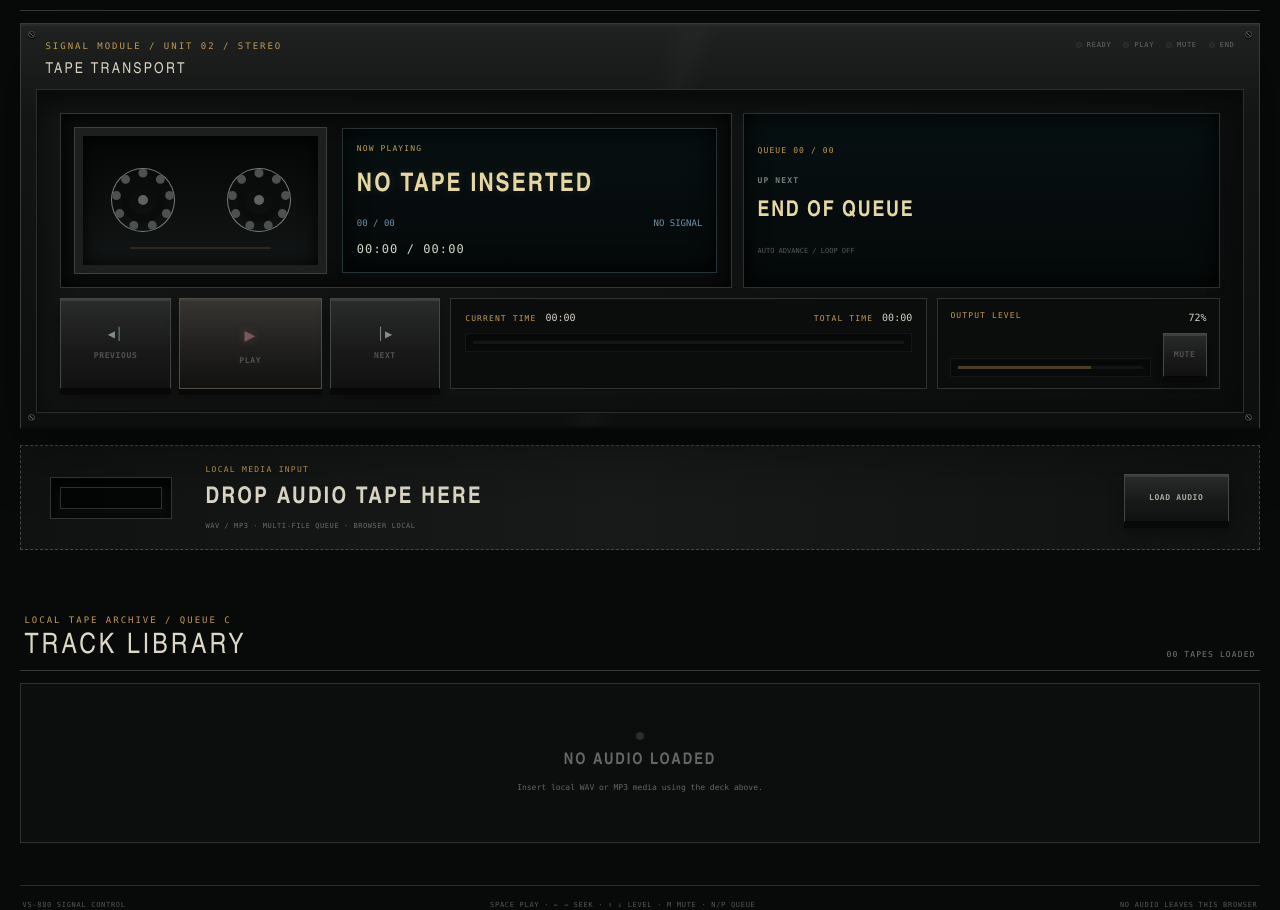
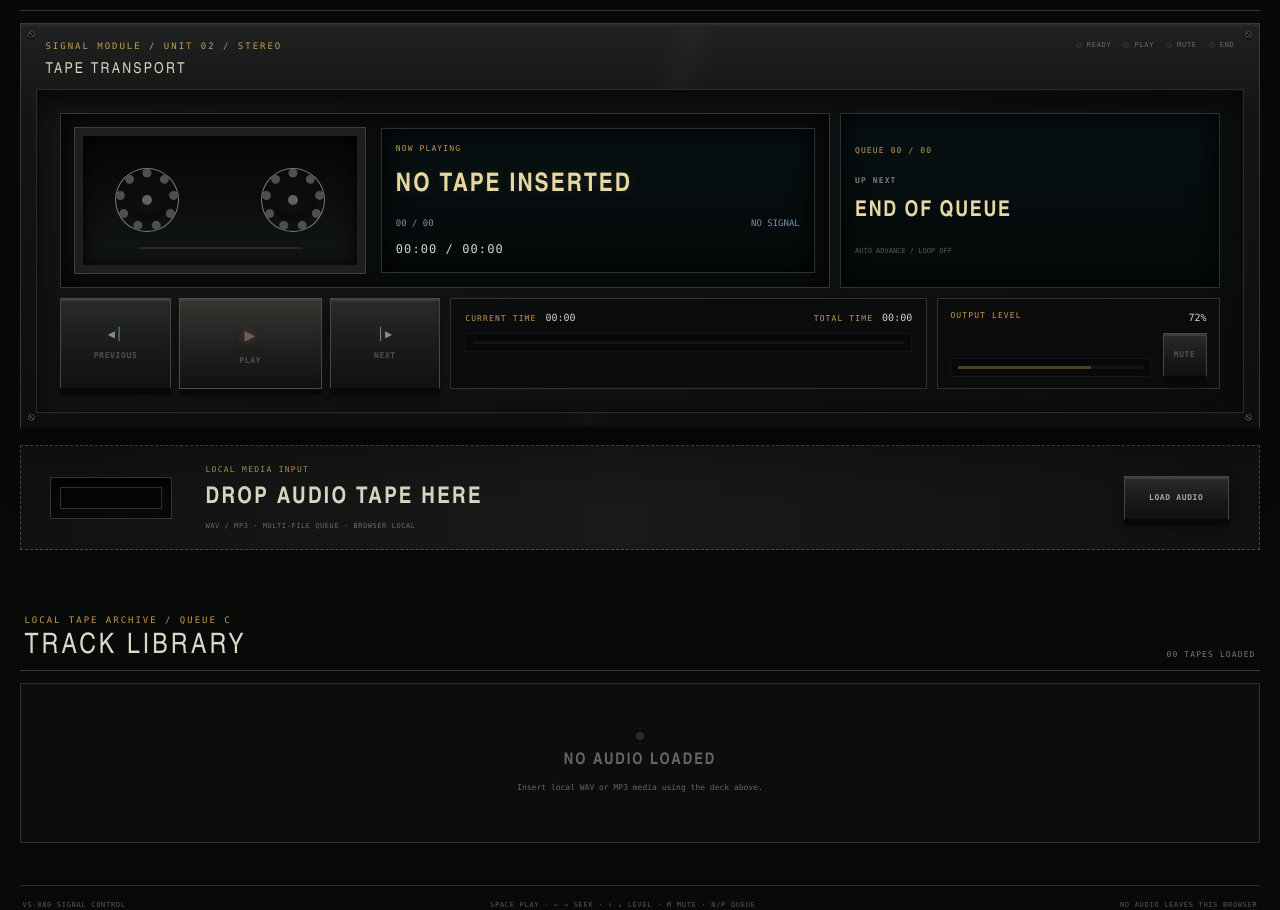
Before and after one commit to RUNU228/VHS-Signal-Station, a Next.js app: page / in a window 1280 px wide. Shown: the part 1272-2182 px from the top of the page. Built offline with nearby package versions, Linux system fonts and the light colour scheme.

Commit message:
feat: make player and track library responsive

```diff
--- a/src/app/globals.css
+++ b/src/app/globals.css
@@ -436,7 +436,7 @@ input:focus-visible {
 .player-panel { padding: 16px; }
 .player-grid {
   display: grid;
-  grid-template-columns: repeat(12, minmax(0, 1fr));
+  grid-template-columns: minmax(0, 1fr);
   gap: var(--panel-gap);
   padding: clamp(12px, 2vw, 22px);
   border: 1px solid #090a0a;
@@ -444,9 +444,17 @@ input:focus-visible {
   box-shadow: 0 0 0 1px #2b2e2e, 0 12px 30px #070808 inset;
 }
 
+.tape-bay,
+.queue-display,
+.transport-controls,
+.seek-module,
+.volume-module {
+  grid-column: 1 / -1;
+  min-width: 0;
+}
+
 .tape-bay {
   display: grid;
-  grid-column: span 7;
   grid-template-columns: minmax(180px, .8fr) 1.2fr;
   gap: 16px;
   padding: 14px;
@@ -531,7 +539,6 @@ input:focus-visible {
 }
 
 .queue-display {
-  grid-column: span 5;
   align-items: flex-start;
 }
 .queue-display strong { margin-top: 18px; color: #7a7d77; }
@@ -540,7 +547,6 @@ input:focus-visible {
 
 .transport-controls {
   display: grid;
-  grid-column: span 4;
   grid-template-columns: 1fr 1.3fr 1fr;
   gap: 8px;
   align-items: stretch;
@@ -550,7 +556,7 @@ input:focus-visible {
 .mute-button,
 .tape-loader button {
   position: relative;
-  min-height: 62px;
+  min-height: var(--control-target);
   border: 1px solid #444746;
   border-bottom-color: #050606;
   color: #aaa99e;
@@ -570,8 +576,8 @@ input:focus-visible {
 .hardware-button:active:not(:disabled), .mute-button:active:not(:disabled), .tape-loader button:active:not(:disabled) { translate: 0 4px; box-shadow: 0 1px 0 #353938 inset, 0 2px 0 #070808; }
 .hardware-button:disabled, .mute-button:disabled, .tape-loader button:disabled { color: #4f514f; cursor: not-allowed; filter: saturate(.35); }
 
-.seek-module { grid-column: span 5; padding: 11px 14px; border: 1px solid #2f3232; background: #0b0c0c; }
-.volume-module { display: grid; grid-column: span 3; grid-template-columns: 1fr auto; gap: 8px 12px; align-items: end; padding: 11px 12px; border: 1px solid #2f3232; background: #0b0c0c; }
+.seek-module { padding: 11px 14px; border: 1px solid #2f3232; background: #0b0c0c; }
+.volume-module { display: grid; grid-template-columns: 1fr auto; gap: 8px 12px; align-items: end; padding: 11px 12px; border: 1px solid #2f3232; background: #0b0c0c; }
 .seek-readout { display: grid; grid-template-columns: auto 1fr auto auto; gap: 9px; align-items: baseline; margin-bottom: 8px; }
 .seek-readout strong, .volume-readout strong { color: #d4d1c3; font-size: 10px; font-weight: 400; }
 .seek-readout__end { text-align: right; }
@@ -608,9 +614,9 @@ input:focus-visible {
 .loader-slot span { display: block; height: 100%; border: 1px solid #2e3131; background: #040505; }
 .tape-loader > div:nth-child(3) { display: flex; min-width: 0; flex-direction: column; gap: 5px; }
 .tape-loader > div span { color: var(--amber); font-size: 8px; letter-spacing: .16em; }
-.tape-loader strong { color: #ded9c7; font-family: var(--font-display); font-size: clamp(15px, 2vw, 23px); letter-spacing: .1em; }
-.tape-loader small { color: #686b67; font-size: 7px; letter-spacing: .08em; }
-.tape-loader button { min-height: 48px; padding: 0 24px; }
+.tape-loader strong { overflow-wrap: anywhere; color: #ded9c7; font-family: var(--font-display); font-size: clamp(15px, 2vw, 23px); letter-spacing: .1em; }
+.tape-loader small { overflow-wrap: anywhere; color: #686b67; font-size: 7px; letter-spacing: .08em; }
+.tape-loader button { padding: 0 24px; }
 
 .library-empty {
   display: grid;
@@ -631,7 +637,8 @@ input:focus-visible {
   position: relative;
   display: grid;
   width: 100%;
-  grid-template-columns: 54px 78px 1fr auto 78px;
+  min-height: var(--control-target);
+  grid-template-columns: auto minmax(0, 1fr) auto;
   gap: 14px;
   align-items: center;
   overflow: hidden;
@@ -709,12 +716,24 @@ input:focus-visible {
   .module--waveform .crt-screen { aspect-ratio: 16 / 11; }
 }
 
-@media (max-width: 1120px) {
+@media (min-width: 761px) and (max-width: 1100px) {
+  .player-grid { grid-template-columns: repeat(8, minmax(0, 1fr)); }
   .tape-bay { grid-column: 1 / -1; }
+  .queue-display { grid-column: span 3; }
+  .transport-controls { grid-column: span 5; }
+  .seek-module { grid-column: span 5; }
+  .volume-module { grid-column: span 3; }
+  .track-row { grid-template-columns: 44px 72px minmax(0, 1fr) auto auto; }
+}
+
+@media (min-width: 1101px) {
+  .player-grid { grid-template-columns: repeat(12, minmax(0, 1fr)); }
+  .tape-bay { grid-column: span 8; }
   .queue-display { grid-column: span 4; }
-  .transport-controls { grid-column: span 8; }
-  .seek-module { grid-column: span 8; }
-  .volume-module { grid-column: span 4; }
+  .transport-controls { grid-column: span 4; }
+  .seek-module { grid-column: span 5; }
+  .volume-module { grid-column: span 3; }
+  .track-row { grid-template-columns: 48px 84px minmax(0, 1fr) auto auto; }
 }
 
 @media (max-width: 760px) {
@@ -728,8 +747,6 @@ input:focus-visible {
   .panel-meta { max-width: 45%; }
   .tape-bay { grid-template-columns: 1fr; }
   .tape-window { min-height: 110px; }
-  .queue-display, .transport-controls, .seek-module, .volume-module { grid-column: 1 / -1; }
-  .player-grid { display: grid; grid-template-columns: 1fr; }
   .tape-loader { grid-template-columns: 1fr auto; }
   .loader-slot { display: none; }
   .track-row { grid-template-columns: 40px 1fr auto; }
```
Also changed, not shown: 2 other files (tests, documents, lock files or other folders).
